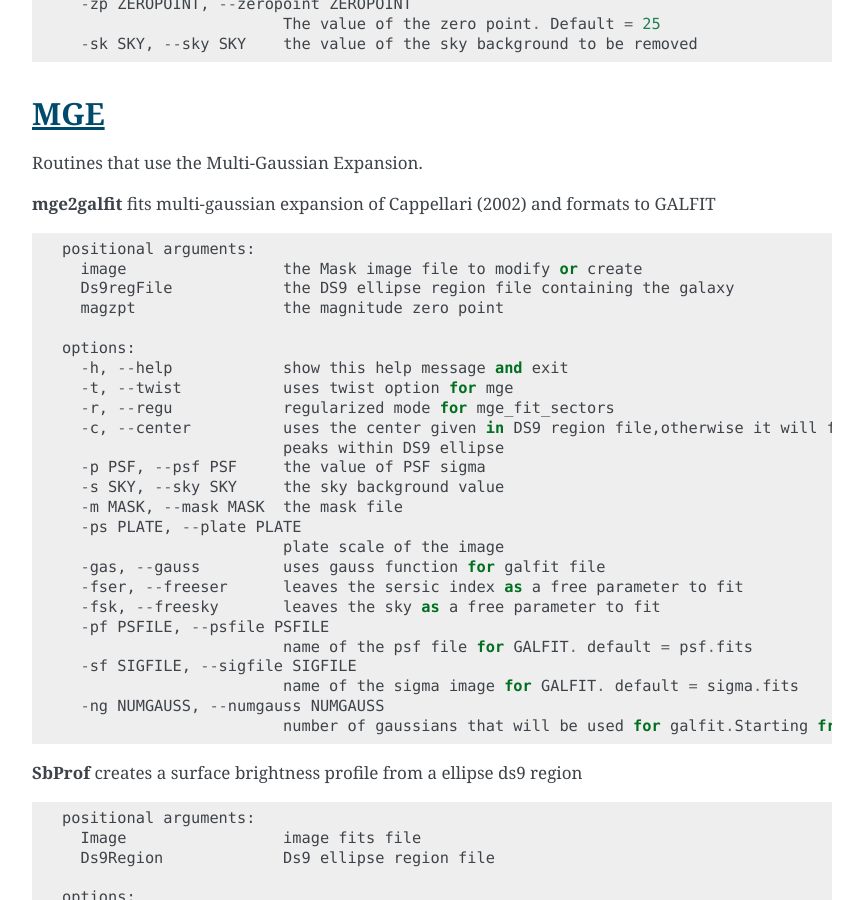
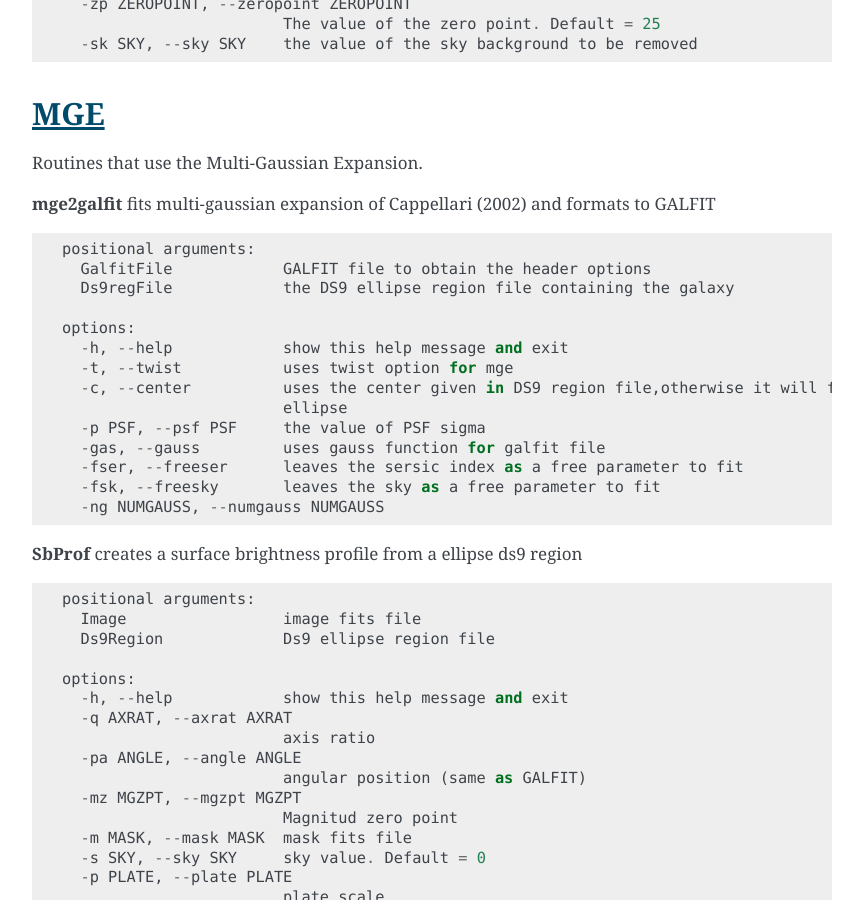
Before and after one commit to canorve/GALFITools, a Sphinx documentation site: the page built from docs/howto.rst, in a window 1280 px wide and 900 px high, scrolled down 7740 px. Shown: the whole window, without its empty margins (338-1201 px from the left). Built offline with Sphinx 7.4.7, drawn with Linux system fonts in a browser that asks for light colours.

Commit message:
documentation updated  Changes to be committed: 	modified:   howto.rst

```diff
--- a/docs/howto.rst
+++ b/docs/howto.rst
@@ -465,30 +465,23 @@
 ::
 
   positional arguments:
-    image                 the Mask image file to modify or create
+    GalfitFile            GALFIT file to obtain the header options
     Ds9regFile            the DS9 ellipse region file containing the galaxy
-    magzpt                the magnitude zero point
 
   options:
     -h, --help            show this help message and exit
     -t, --twist           uses twist option for mge
-    -r, --regu            regularized mode for mge_fit_sectors
-    -c, --center          uses the center given in DS9 region file,otherwise it will found the x,y
-                          peaks within DS9 ellipse
+    -c, --center          uses the center given in DS9 region file,otherwise it will found the x,y peaks within DS9
+                          ellipse
     -p PSF, --psf PSF     the value of PSF sigma
-    -s SKY, --sky SKY     the sky background value
-    -m MASK, --mask MASK  the mask file
-    -ps PLATE, --plate PLATE
-                          plate scale of the image
     -gas, --gauss         uses gauss function for galfit file
     -fser, --freeser      leaves the sersic index as a free parameter to fit
     -fsk, --freesky       leaves the sky as a free parameter to fit
-    -pf PSFILE, --psfile PSFILE
-                          name of the psf file for GALFIT. default = psf.fits
-    -sf SIGFILE, --sigfile SIGFILE
-                          name of the sigma image for GALFIT. default = sigma.fits
     -ng NUMGAUSS, --numgauss NUMGAUSS
-                          number of gaussians that will be used for galfit.Starting from the first one
+
+
+
+
 
 **SbProf** creates a surface brightness profile from a ellipse ds9 region
 ::
```
